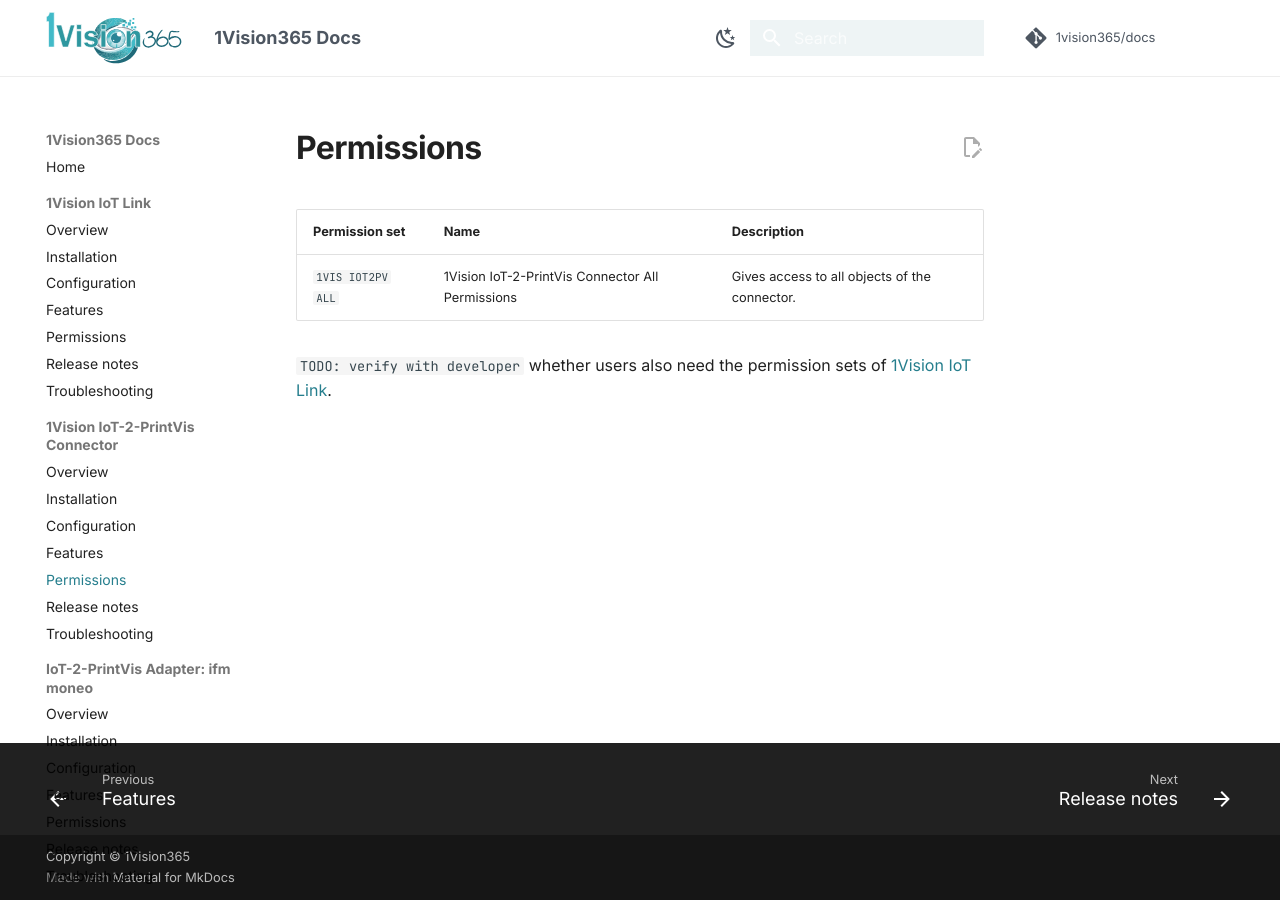
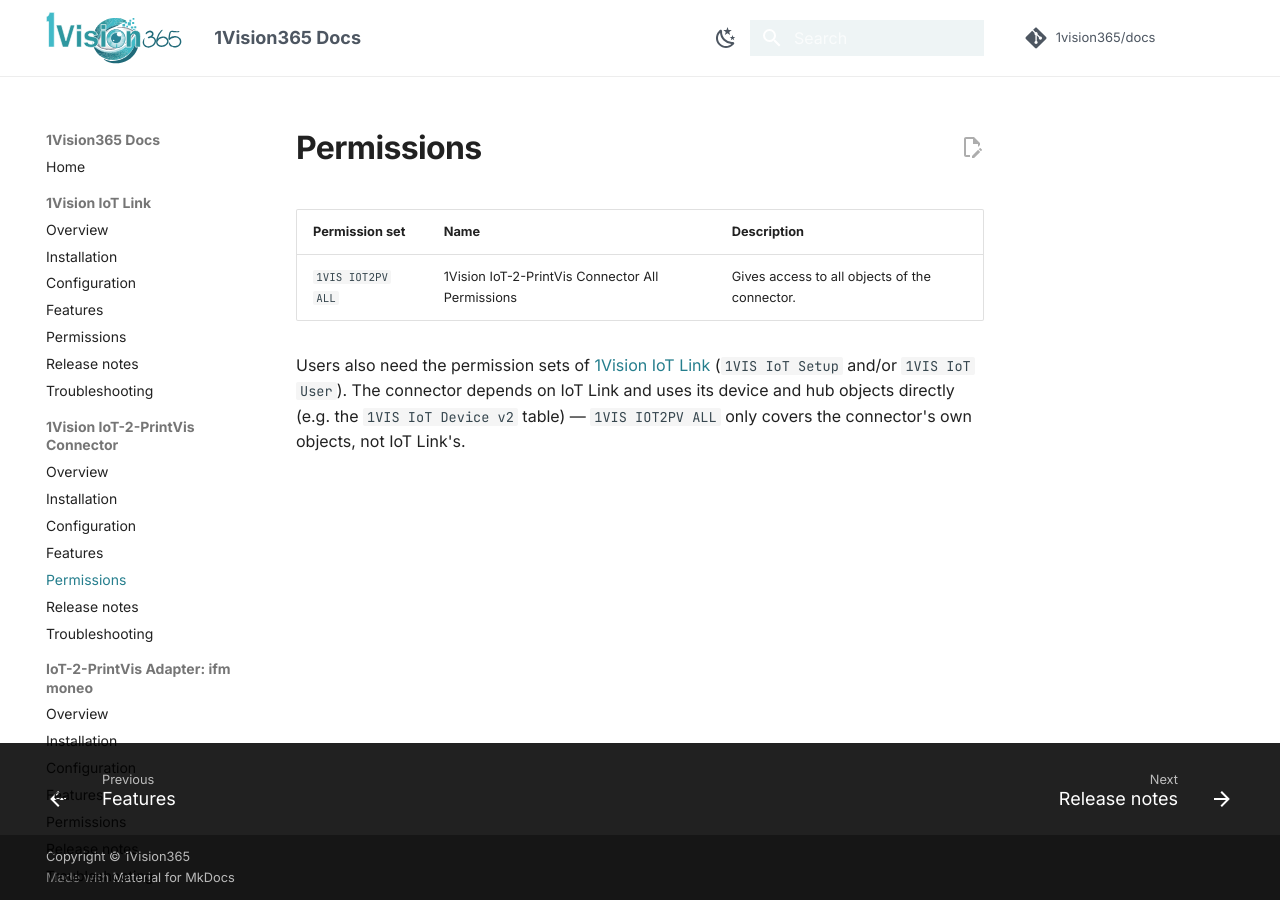
Before and after one commit to 1vision365/docs, an MkDocs documentation site: the page built from docs/apps/iot2printvis-connector/permissions.md, in a window 1280 px wide. Built offline with MkDocs 1.6.1 and Material for MkDocs 9.7.7, drawn with Linux system fonts in a browser that asks for light colours; comment, search, counter and statistics services are not loaded.

Commit message:
docs(iot2printvis-connector): resolve TODO - confirm IoT Link permission sets are required

```diff
--- a/docs/apps/iot2printvis-connector/permissions.md
+++ b/docs/apps/iot2printvis-connector/permissions.md
@@ -8,5 +8,5 @@ support_agent: false
 |---|---|---|
 | `1VIS IOT2PV ALL` | 1Vision IoT-2-PrintVis Connector All Permissions | Gives access to all objects of the connector. |
 
-`TODO: verify with developer` whether users also need the permission sets of [1Vision IoT Link](../iot-link/permissions.md).
+Users also need the permission sets of [1Vision IoT Link](../iot-link/permissions.md) (`1VIS IoT Setup` and/or `1VIS IoT User`). The connector depends on IoT Link and uses its device and hub objects directly (e.g. the `1VIS IoT Device v2` table) — `1VIS IOT2PV ALL` only covers the connector's own objects, not IoT Link's.
 <!-- agent:end permissions -->
```
